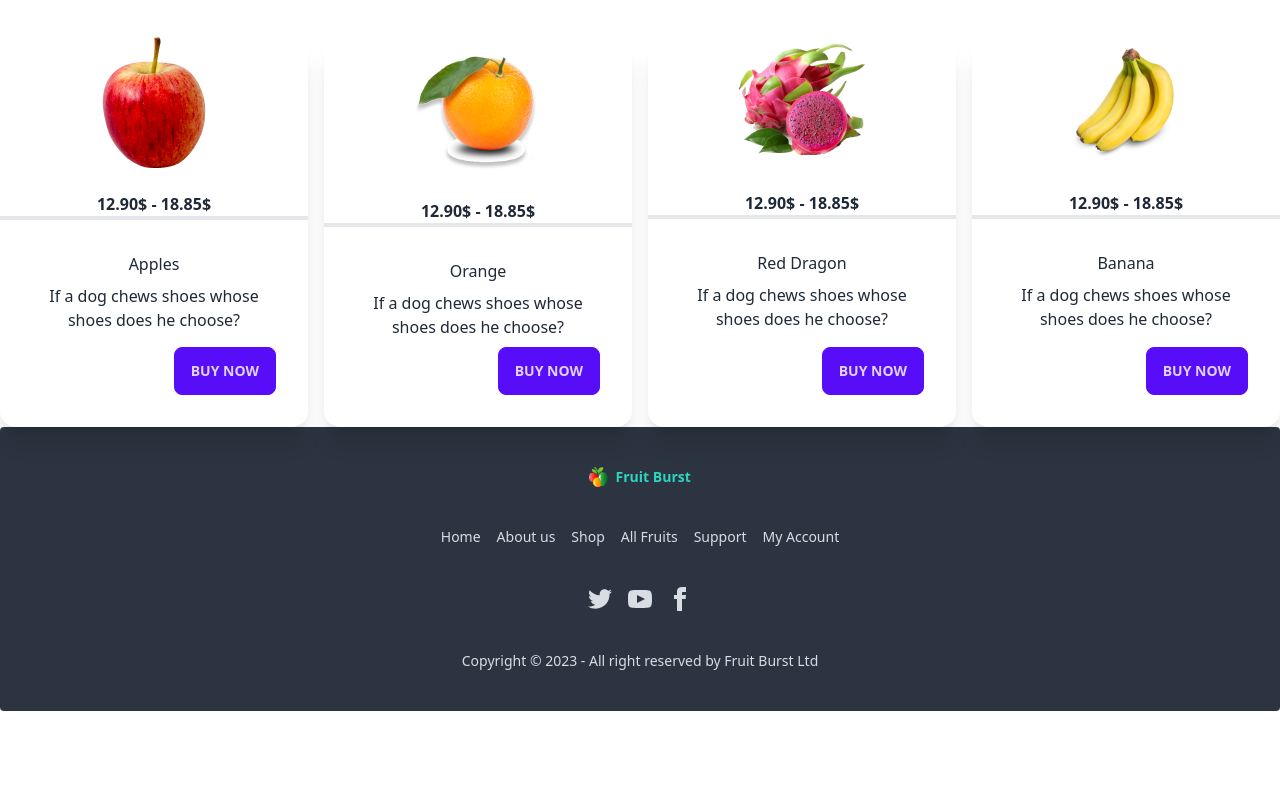
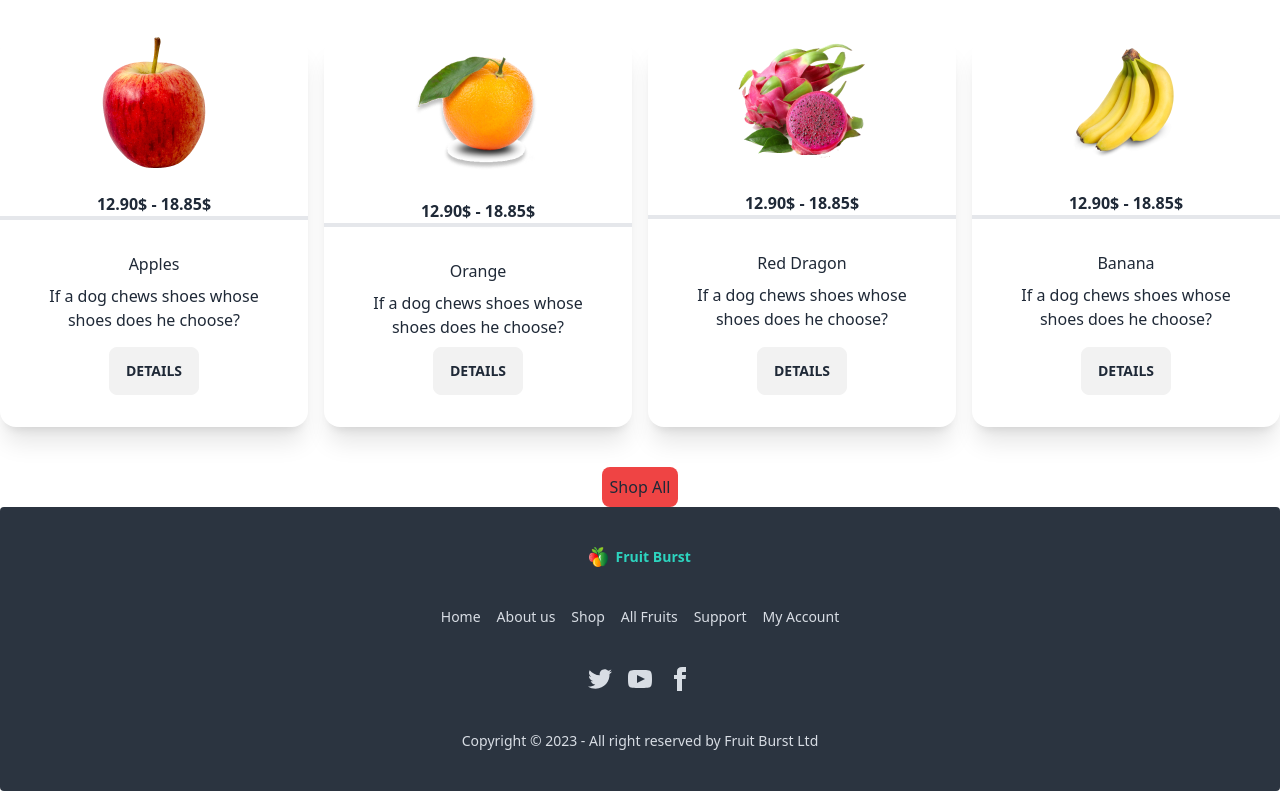
Before and after one commit to rony66323/fruit-brust-a3, a plain HTML site: page index.html in a window 1280 px wide. Shown: the part 1189-1980 px from the top of the page. Before the commit the page ends 1900 px from the top, so only its background shows below. Drawn offline with nearby package versions, Linux system fonts and the light colour scheme.

Commit message:
fruits ok

```diff
--- a/index.html
+++ b/index.html
@@ -161,8 +161,9 @@
                     <div class="card-body ">
                       <h2 class=" text-center justify-center ">Apples</h2>
                       <p>If a dog chews shoes whose shoes does he choose?</p>
-                      <div class="card-actions justify-end">
-                        <button class="btn btn-primary">Buy Now</button>
+                      <div class="card-actions justify-center">
+                        <button class="btn">Details
+                        </button>
                       </div>
                     </div>
                   </div>
@@ -175,8 +176,8 @@
                     <div class="card-body">
                       <h2 class=" text-center justify-center">Orange</h2>
                       <p>If a dog chews shoes whose shoes does he choose?</p>
-                      <div class="card-actions justify-end">
-                        <button class="btn btn-primary">Buy Now</button>
+                      <div class="card-actions justify-center">
+                        <button class="btn">Details</button>
                       </div>
                     </div>
                   </div>
@@ -188,8 +189,8 @@
                     <div class="card-body">
                       <h2 class=" text-center justify-center">Red Dragon</h2>
                       <p>If a dog chews shoes whose shoes does he choose?</p>
-                      <div class="card-actions justify-end">
-                        <button class="btn btn-primary">Buy Now</button>
+                      <div class="card-actions justify-center">
+                        <button class="btn">Details</button>
                       </div>
                     </div>
                   </div>
@@ -201,12 +202,15 @@
                     <div class="card-body ">
                       <h2 class=" text-center  justify-center">Banana</h2>
                       <p>If a dog chews shoes whose shoes does he choose?</p>
-                      <div class="card-actions justify-end">
-                        <button class="btn btn-primary">Buy Now</button>
+                      <div class="card-actions justify-center">
+                        <button class="btn">Details</button>
                       </div>
                     </div>
                   </div>
             </section>
+            <div class="pt-10 justify-center align-middle text-center ">
+            <button class="bg-red-500   p-2 rounded-lg">Shop All</button>
+        </div>
         </div>
 
     </main>
```
